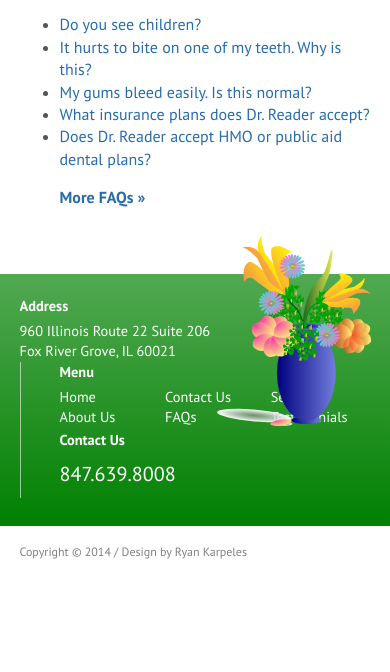
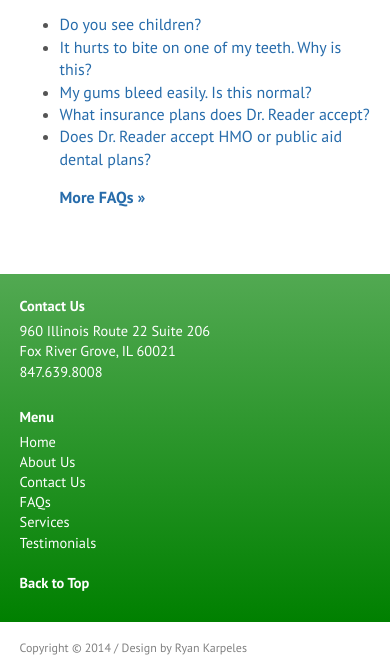
Before and after one commit to rkarpeles/johnrreaderdds.com, a PHP site: page /index.php in a window 390 px wide. Shown: the part 1222-1894 px from the top of the page. Before the commit the page ends 1781 px from the top, so only its background shows below. Run offline with PHP 8.4, Linux system fonts and the light colour scheme; some libraries are stand-ins or nearby versions.

Commit message:
Update footer

```diff
--- a/css/style.css
+++ b/css/style.css
@@ -596,6 +596,12 @@ h3.active .open-close { background: url('../images/plus-minus.png') 0 -118px no-
   padding-top: 5px;
   font-size: 1.4em; }
 
+.foot-number-responsive {
+  display: none; }
+
+.foot-header-desktop {
+  display: none; }
+
 .flowers {
   position: absolute;
   right: 0;
@@ -611,6 +617,9 @@ h3.active .open-close { background: url('../images/plus-minus.png') 0 -118px no-
   margin-bottom: 35px;
   font-size: .75em;
   color: #808080; }
+
+.top-link {
+  display: none; }
 
 /* ==========================================================================
    5.0 - $Helper Classes
@@ -729,6 +738,62 @@ h3.active .open-close { background: url('../images/plus-minus.png') 0 -118px no-
 
 }
 
+@media all and (max-width: 1020px) {
+
+  .footer-left-col {
+    width: 200px;
+    margin-right: 20px; }
+
+  .footer-mid-col {
+    width: 350px;
+    padding: 0 20px 0 30px; }
+
+  .footer-right-col {
+    padding-left: 25px;
+    width: 200px; }
+
+}
+
+@media all and (max-width: 960px) {
+
+  .footer-left-col {
+    width: 200px;
+    margin-right: 15px; }
+
+  .footer-mid-col {
+    width: 310px;
+    padding: 0 20px 0 20px; }
+
+  .footer-right-col {
+    padding-left: 20px;
+    width: 200px; }
+
+}
+
+@media all and (max-width: 900px) {
+
+  .footer-left-col {
+    width: 200px;
+    margin-right: 25px; }
+
+  .footer-mid-col {
+    width: 330px;
+    padding: 0 30px 0 30px; }
+
+  .footer-right-col {
+    display: none; }
+
+  .foot-header-desktop {
+    display: none; }
+
+  .foot-header-tablet {
+    display: block; }
+
+  .foot-number-responsive {
+    display: inline; }
+
+}
+
 @media all and (max-width: 880px) {
 
  .appt-button {
@@ -807,6 +872,34 @@ h3.active .open-close { background: url('../images/plus-minus.png') 0 -118px no-
 
 }
 
+@media all and (max-width: 750px) {
+
+  .footer-left-col {
+    width: 100%;
+    margin-right: 0; }
+
+  .footer-mid-col {
+    background: none;
+    width: 100%;
+    height: auto;
+    margin-top: 25px;
+    padding: 0; }
+
+  .foot-list-col-1,
+  .foot-list-col-2,
+  .foot-list-col-3 {
+    width: 100%; }
+
+  .flowers {
+    display: none; }
+
+  .top-link {
+    display: block;
+    margin-top: 20px;
+    font-weight: 700; }
+
+}
+
 @media all and (max-width: 625px) {
 
   .header {
--- a/includes/footer.php
+++ b/includes/footer.php
@@ -5,10 +5,14 @@
 		<div class="footer-content-wrap">
 
 			<div class="footer-left-col">
-				<div class="foot-header">Address</div>
+				<div class="foot-header foot-header-desktop">Address</div>
+				<div class="foot-header foot-header-tablet">Contact Us</div>
 				<div class="foot-address">
 					960 Illinois Route 22 Suite 206<br>
 					Fox River Grove, IL 60021
+					<span class="foot-number-responsive">
+						<br>847.639.8008
+					</span>
 				</div>
 			</div>
 
@@ -16,20 +20,20 @@
 			  <div class="foot-header">Menu</div>
 				<div class="foot-list-col-1">
 					<ul class="foot-list">
-						<li><a href="">Home</a></li>
-						<li><a href="">About Us</a></li>
+						<li><a href="index.php">Home</a></li>
+						<li><a href="about.php">About Us</a></li>
 					</ul>
 				</div>
 				<div class="foot-list-col-2">
 					<ul class="foot-list">
-						<li><a href="">Contact Us</a></li>
-						<li><a href="">FAQs</a></li>
+						<li><a href="contact.php">Contact Us</a></li>
+						<li><a href="faqs.php">FAQs</a></li>
 					</ul>
 				</div>
 				<div class="foot-list-col-3">
 					<ul class="foot-list">
-						<li><a href="">Services</a></li>
-						<li><a href="">Testimonials</a></li>
+						<li><a href="services.php">Services</a></li>
+						<li><a href="testimonials.php">Testimonials</a></li>
 					</ul>
 				</div>
 			</div>
@@ -44,6 +48,10 @@
 		</div><!-- .footer-content-wrap -->
 
 		<div class="flowers"></div>
+
+		<div class="top-link">
+			<a href="#">Back to Top</a>
+		</div>
 
 	</div><!-- .container -->
 
--- a/includes/header.php
+++ b/includes/header.php
@@ -33,7 +33,7 @@
 
 </head>
 <body>
-
+	<a name="top"></a>
 
 	<div class="header">
 		<div class="container">
```
Lines whose indentation alone changed are shown as unchanged.
